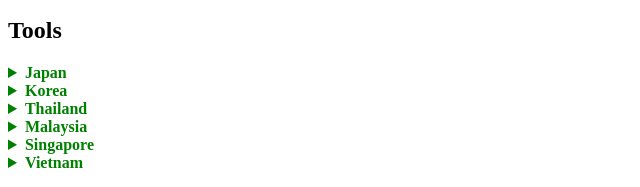
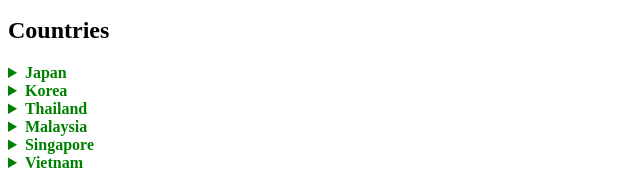
Before and after one commit to UHDrob/misproject.online, a plain HTML site: page asia.html in a window 1280 px wide. Shown: the part 200-387 px from the top of the page, 0-640 px from the left. Drawn offline with Linux system fonts and the light colour scheme.

Commit message:
Update asia.html

```diff
--- a/asia.html
+++ b/asia.html
@@ -34,7 +34,7 @@
 
     <main>
         <section>
-            <h2>Tools</h2>
+            <h2>Countries</h2>
 
             <article>
                 <details>
```
